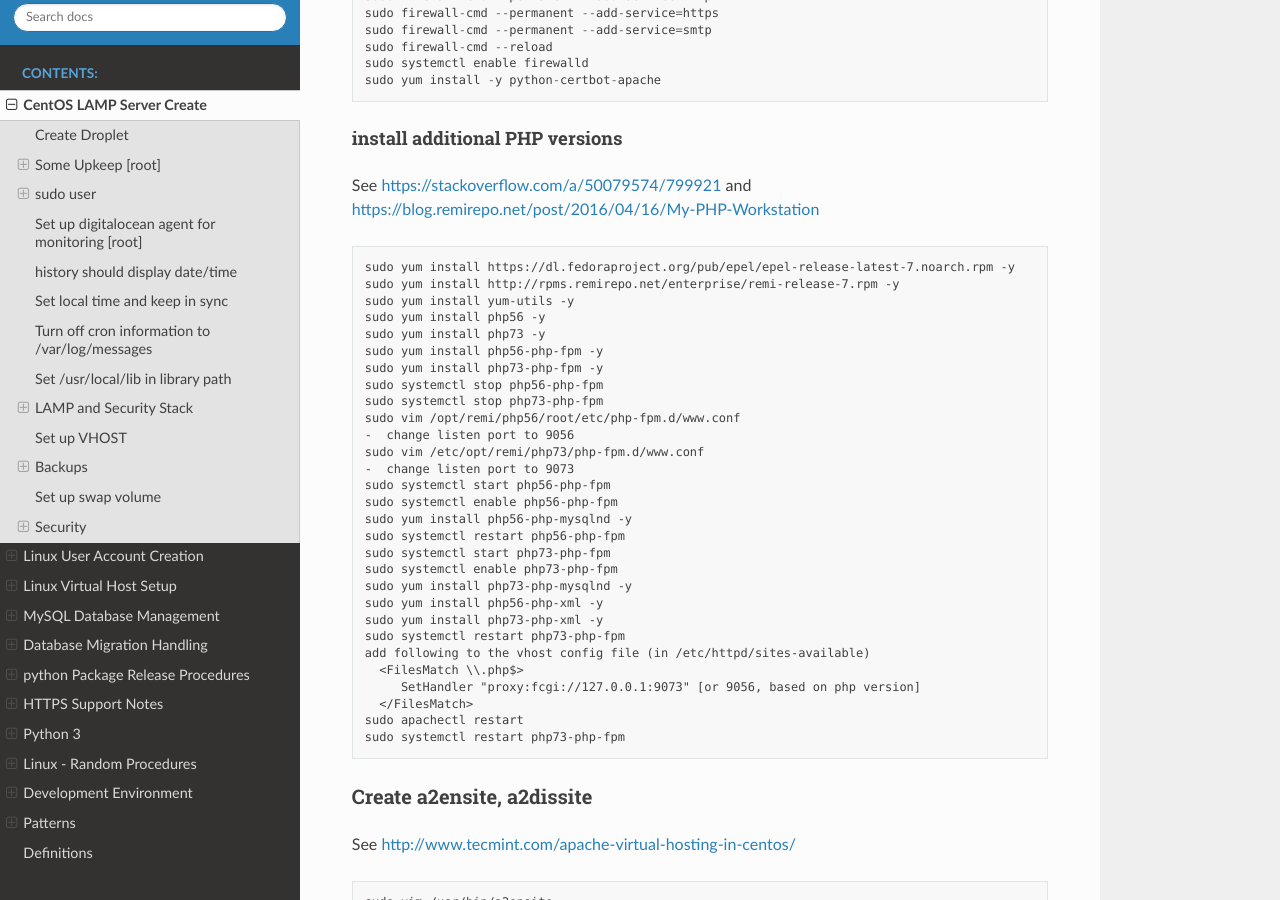
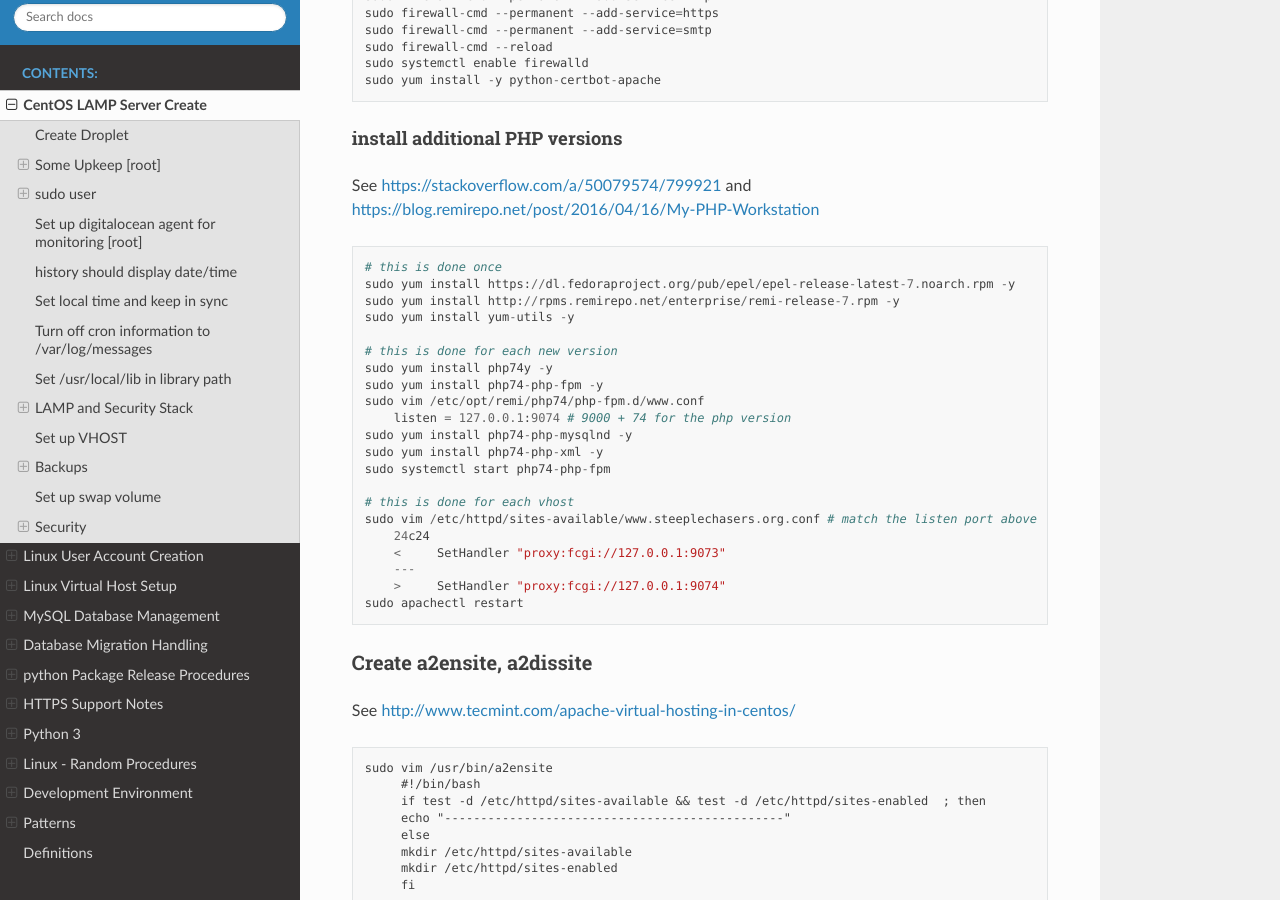
Before and after one commit to shanholtzerk/fork_loudevprocess, a Sphinx documentation site: the page built from docs/source/centos-lamp-server-create.rst, in a window 1280 px wide and 900 px high, scrolled down 2157 px. Built offline with Sphinx 7.4.7 and the Read the Docs theme 2.0.0, drawn with Linux system fonts in a browser that asks for light colours.

```diff
--- a/docs/source/centos-lamp-server-create.rst
+++ b/docs/source/centos-lamp-server-create.rst
@@ -118,35 +118,27 @@
 https://blog.remirepo.net/post/2016/04/16/My-PHP-Workstation
 ::
 
+    # this is done once
     sudo yum install https://dl.fedoraproject.org/pub/epel/epel-release-latest-7.noarch.rpm -y
     sudo yum install http://rpms.remirepo.net/enterprise/remi-release-7.rpm -y
     sudo yum install yum-utils -y
-    sudo yum install php56 -y
-    sudo yum install php73 -y
-    sudo yum install php56-php-fpm -y
-    sudo yum install php73-php-fpm -y
-    sudo systemctl stop php56-php-fpm
-    sudo systemctl stop php73-php-fpm
-    sudo vim /opt/remi/php56/root/etc/php-fpm.d/www.conf
-    -  change listen port to 9056
-    sudo vim /etc/opt/remi/php73/php-fpm.d/www.conf
-    -  change listen port to 9073
-    sudo systemctl start php56-php-fpm
-    sudo systemctl enable php56-php-fpm
-    sudo yum install php56-php-mysqlnd -y
-    sudo systemctl restart php56-php-fpm
-    sudo systemctl start php73-php-fpm
-    sudo systemctl enable php73-php-fpm
-    sudo yum install php73-php-mysqlnd -y
-    sudo yum install php56-php-xml -y
-    sudo yum install php73-php-xml -y
-    sudo systemctl restart php73-php-fpm
-    add following to the vhost config file (in /etc/httpd/sites-available)
-      <FilesMatch \\.php$>
-         SetHandler "proxy:fcgi://127.0.0.1:9073" [or 9056, based on php version]
-      </FilesMatch>
+
+    # this is done for each new version
+    sudo yum install php74y -y
+    sudo yum install php74-php-fpm -y
+    sudo vim /etc/opt/remi/php74/php-fpm.d/www.conf
+        listen = 127.0.0.1:9074 # 9000 + 74 for the php version
+    sudo yum install php74-php-mysqlnd -y
+    sudo yum install php74-php-xml -y
+    sudo systemctl start php74-php-fpm
+
+    # this is done for each vhost
+    sudo vim /etc/httpd/sites-available/www.steeplechasers.org.conf # match the listen port above
+        24c24
+        <     SetHandler "proxy:fcgi://127.0.0.1:9073"
+        ---
+        >     SetHandler "proxy:fcgi://127.0.0.1:9074"
     sudo apachectl restart
-    sudo systemctl restart php73-php-fpm
 
 Create a2ensite, a2dissite
 --------------------------
```
